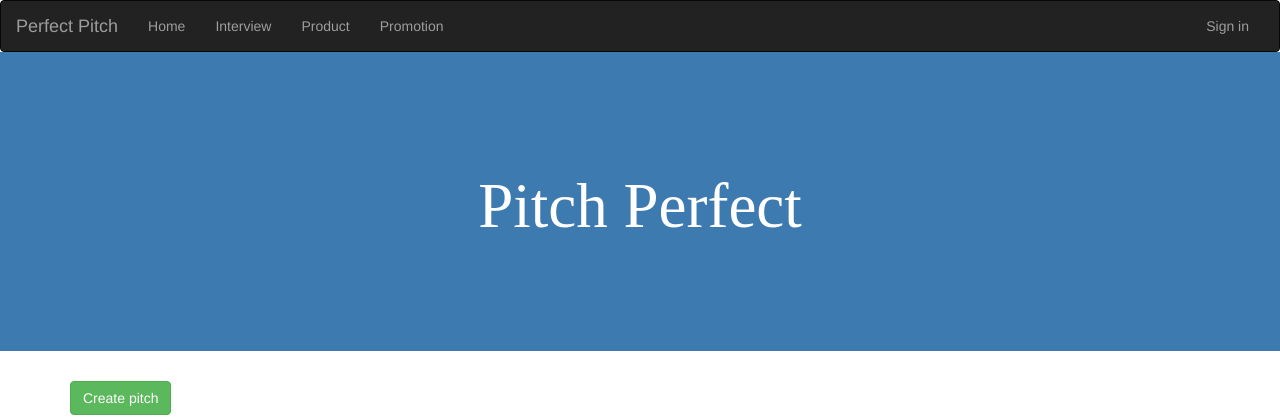
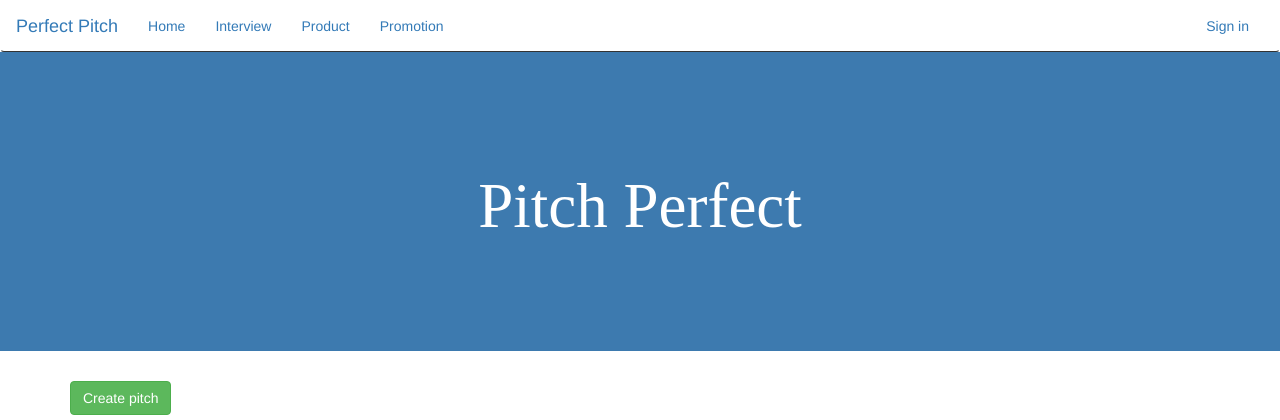
Before and after one commit to anneyk/sixty-seconds-app, a Python web app: template app/templates/index.html in a window 1280 px wide. Shown: the top 420 px of the page. Run offline with Jinja, Linux system fonts and the light colour scheme; the template is opened without the code that fills it, so the values that code supplies are empty; some libraries are stand-ins or nearby versions.

Commit message:
update navbar.html

```diff
--- a/app/templates/navbar.html
+++ b/app/templates/navbar.html
@@ -1,4 +1,4 @@
-<div class="navbar navbar-inverse" role="navigation">
+<div class="navbar navbar-light" role="navigation" style="margin-bottom:0; border-bottom: 1px solid">
   <div class="container-fluid">
       <div class="navbar-header">
           <button type="button" class="navbar-toggle" data-toggle="collapse" data-target=".navbar-collapse">
@@ -16,20 +16,12 @@
                   <li><a href="{{url_for('main.product_pitches')}}">Product</a></li>
                   <li><a href="{{url_for('main.promotion_pitches')}}">Promotion</a></li>
               </ul>
-              <!-- <ul class="nav navbar-nav navbar-right">
-                {% if current_user.is_authenticated %}
-                <li><a href="{{url_for('main.profile',uname=current_user.username)}}">{{current_user.username}}</a></li>
-                <li><a href="{{url_for('auth.logout')}}">Sign out</a></li>
-                {% else %}
-                <li><a href="{{url_for('auth.login')}}">Sign in</a></li>
-                {%endif%}
-              </ul> -->
-
               <ul class="nav navbar-nav navbar-right">
                   {% if current_user.is_authenticated %}
                   <li class="dropdown"><a href="#" class="dropdown-toggle" data-toggle="dropdown" role="button" aria-haspopup="true" aria-expanded="false">{{current_user.username| capitalize}} <span class="caret"></span></a>
                       <ul class="dropdown-menu">
                           <li><a href="{{url_for('main.profile',uname=current_user.username)}}">Profile</a></li>
+                          <li><a href="{{url_for('main.user_pitches',uname=current_user.username)}}">My Pitches</a></li>
                           <li role="separator" class="divider"></li>
                           <li><a href="{{url_for('auth.logout')}}">Sign out</a></li>
                       </ul>
```
